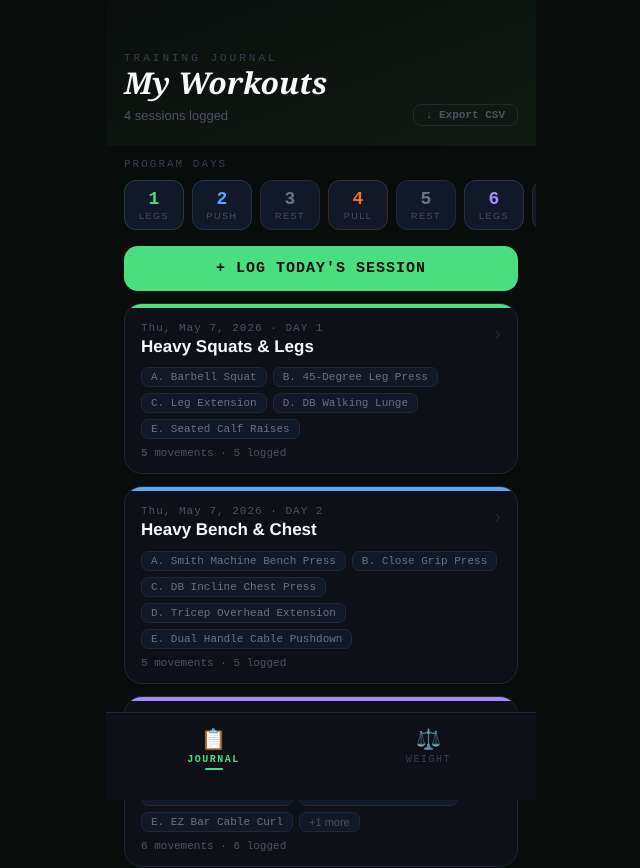
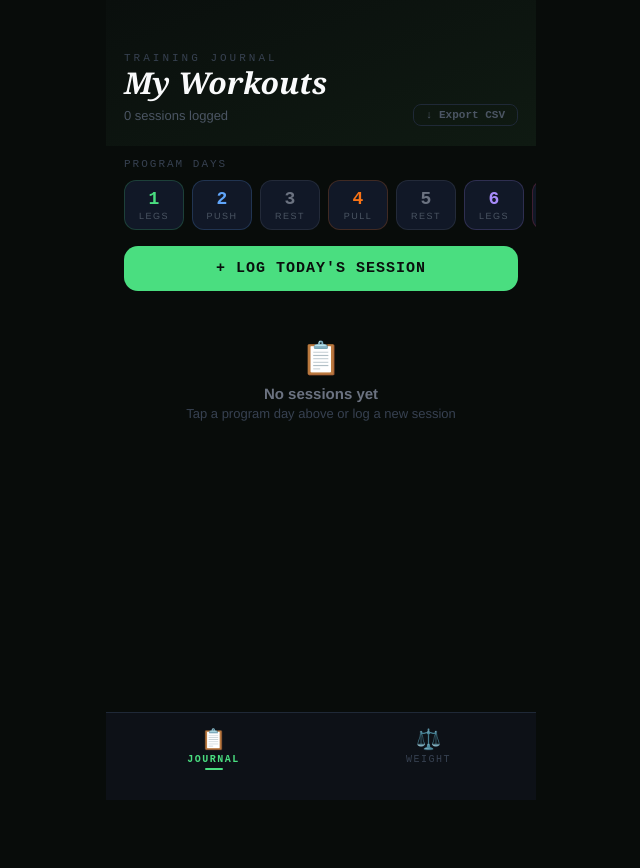
Before and after one commit to seankizy/bodybuilding-app, a React (Vite) app: page / in a window 1280 px wide. Shown: the top 868 px of the page, without its empty margins (319-959 px from the left). After the commit the page ends 800 px from the top, so only its background shows below. Built offline with nearby package versions, Linux system fonts and the light colour scheme.

Commit message:
Update App.jsx

```diff
--- a/src/App.jsx
+++ b/src/App.jsx
@@ -99,112 +99,9 @@ function newMovement(name = "") {
   return { id: Date.now() + Math.random(), name, sets: [{ w: "", r: "" }], note: "" };
 }
 
-// ── SEED DATA ────────────────────────────────────────────────────────────────
-const SEED_ENTRIES = [
-  {
-    id: 1000001,
-    date: "2026-05-07",
-    programDay: 1,
-    customTitle: "Heavy Squats & Legs",
-    note: "",
-    movements: [
-      { id: 1000101, name: "Barbell Squat", programRef: "A", setsTarget: 4, repsTarget: "8–12", rest: "2m 30s", note: "",
-        lastSets: null, lastDate: null,
-        sets: [{ w: "105", r: "12" }, { w: "110", r: "12" }, { w: "115", r: "12" }, { w: "115", r: "9" }] },
-      { id: 1000102, name: "45-Degree Leg Press", programRef: "B", setsTarget: 2, repsTarget: "6–10", rest: "2m", note: "",
-        lastSets: null, lastDate: null,
-        sets: [{ w: "440", r: "10" }, { w: "440", r: "9" }] },
-      { id: 1000103, name: "Leg Extension", programRef: "C", setsTarget: 3, repsTarget: "10–15", rest: "1m", note: "",
-        lastSets: null, lastDate: null,
-        sets: [{ w: "70", r: "9" }, { w: "70", r: "10" }, { w: "70", r: "10" }] },
-      { id: 1000104, name: "DB Walking Lunge", programRef: "D", setsTarget: 2, repsTarget: "10 each leg", rest: "1m", note: "",
-        lastSets: null, lastDate: null,
-        sets: [{ w: "70", r: "10" }, { w: "70", r: "7" }] },
-      { id: 1000105, name: "Seated Calf Raises", programRef: "E", setsTarget: 4, repsTarget: "10–15", rest: "1m", note: "",
-        lastSets: null, lastDate: null,
-        sets: [{ w: "150", r: "15" }, { w: "150", r: "15" }, { w: "150", r: "14" }, { w: "155", r: "14" }] },
-    ],
-  },
-  {
-    id: 1000002,
-    date: "2026-05-07",
-    programDay: 2,
-    customTitle: "Heavy Bench & Chest",
-    note: "",
-    movements: [
-      { id: 1000201, name: "Smith Machine Bench Press", programRef: "A", setsTarget: 4, repsTarget: "8–10", rest: "3m", note: "",
-        lastSets: null, lastDate: null,
-        sets: [{ w: "185", r: "10" }, { w: "185", r: "10" }, { w: "185", r: "12" }, { w: "190", r: "9" }] },
-      { id: 1000202, name: "Close Grip Press", programRef: "B", setsTarget: 3, repsTarget: "8–10", rest: "1m", note: "",
-        lastSets: null, lastDate: null,
-        sets: [{ w: "155", r: "8" }, { w: "155", r: "5" }, { w: "135", r: "8" }] },
-      { id: 1000203, name: "DB Incline Chest Press", programRef: "C", setsTarget: 3, repsTarget: "8–12", rest: "1m 30s", note: "",
-        lastSets: null, lastDate: null,
-        sets: [{ w: "60", r: "12" }, { w: "60", r: "9" }, { w: "60", r: "10" }] },
-      { id: 1000204, name: "Tricep Overhead Extension", programRef: "D", setsTarget: 3, repsTarget: "10–15", rest: "1m", note: "",
-        lastSets: null, lastDate: null,
-        sets: [{ w: "40", r: "12" }, { w: "40", r: "10" }, { w: "40", r: "10" }] },
-      { id: 1000205, name: "Dual Handle Cable Pushdown", programRef: "E", setsTarget: 3, repsTarget: "10–15", rest: "1m", note: "",
-        lastSets: null, lastDate: null,
-        sets: [{ w: "40", r: "10" }, { w: "40", r: "11" }, { w: "40", r: "10" }] },
-    ],
-  },
-  {
-    id: 1000004,
-    date: "2026-05-07",
-    programDay: 6,
-    customTitle: "Secondary Lower Body",
-    note: "",
-    movements: [
-      { id: 1000601, name: "Hack Squat", programRef: "A", setsTarget: 4, repsTarget: "8–10", rest: "2m 30s", note: "",
-        lastSets: null, lastDate: null,
-        sets: [{ w: "290", r: "10" }, { w: "290", r: "10" }, { w: "310", r: "11" }, { w: "310", r: "12" }] },
-      { id: 1000602, name: "DB Bulgarian Split Squat", programRef: "B", setsTarget: 2, repsTarget: "8–10", rest: "1m", note: "",
-        lastSets: null, lastDate: null,
-        sets: [{ w: "60", r: "9" }, { w: "60", r: "11" }] },
-      { id: 1000603, name: "Lat Bias Pulldown", programRef: "C", setsTarget: 3, repsTarget: "10–12", rest: "1m", note: "",
-        lastSets: null, lastDate: null,
-        sets: [{ w: "130", r: "12" }, { w: "135", r: "10" }, { w: "135", r: "10" }] },
-      { id: 1000604, name: "Lat Bias Cable Row", programRef: "D", setsTarget: 3, repsTarget: "10–12", rest: "1m", note: "",
-        lastSets: null, lastDate: null,
-        sets: [{ w: "130", r: "12" }, { w: "130", r: "11" }, { w: "130", r: "9" }] },
-      { id: 1000605, name: "EZ Bar Cable Curl", programRef: "E", setsTarget: 4, repsTarget: "10–12", rest: "1m", note: "",
-        lastSets: null, lastDate: null,
-        sets: [{ w: "35", r: "12" }, { w: "35", r: "10" }, { w: "35", r: "11" }, { w: "35", r: "6" }] },
-      { id: 1000606, name: "DB Hammer Curl", programRef: "F", setsTarget: 3, repsTarget: "10–12", rest: "1m", note: "",
-        lastSets: null, lastDate: null,
-        sets: [{ w: "22.5", r: "12" }, { w: "22.5", r: "12" }, { w: "22.8", r: "11" }] },
-    ],
-  },
-  {
-    id: 1000005,
-    date: "2026-05-07",
-    programDay: 7,
-    customTitle: "Overhead Press & Push",
-    note: "",
-    movements: [
-      { id: 1000701, name: "DB Shoulder Press", programRef: "A", setsTarget: 4, repsTarget: "5–8", rest: "2m", note: "",
-        lastSets: null, lastDate: null,
-        sets: [{ w: "60", r: "8" }, { w: "60", r: "8" }, { w: "60", r: "7" }, { w: "60", r: "7" }] },
-      { id: 1000702, name: "Single Arm Cable Lateral Raise", programRef: "B", setsTarget: 4, repsTarget: "10–15", rest: "1m", note: "",
-        lastSets: null, lastDate: null,
-        sets: [{ w: "7.5", r: "15" }, { w: "7.5", r: "15" }, { w: "7.5", r: "10" }, { w: "7.5", r: "9" }] },
-      { id: 1000703, name: "Incline Chest Press", programRef: "C", setsTarget: 3, repsTarget: "8–12", rest: "1m", note: "",
-        lastSets: null, lastDate: null,
-        sets: [{ w: "145", r: "10" }, { w: "145", r: "5" }, { w: "145", r: "6" }] },
-      { id: 1000704, name: "Reverse DB Rear Delt Fly", programRef: "D", setsTarget: 3, repsTarget: "12–15", rest: "1m", note: "",
-        lastSets: null, lastDate: null,
-        sets: [{ w: "12.5", r: "13" }, { w: "12.5", r: "15" }, { w: "15", r: "12" }] },
-      { id: 1000705, name: "Dip Machine", programRef: "E", setsTarget: 3, repsTarget: "10–12", rest: "1m", note: "Weight not logged",
-        lastSets: null, lastDate: null,
-        sets: [{ w: "", r: "8" }, { w: "", r: "7" }, { w: "", r: "5" }] },
-      { id: 1000706, name: "Tricep Pushdown EZ Bar", programRef: "F", setsTarget: 3, repsTarget: "12–15", rest: "1m", note: "Tempo: 1-0-1-0",
-        lastSets: null, lastDate: null,
-        sets: [{ w: "55", r: "10" }, { w: "55", r: "7" }, { w: "50", r: "8" }] },
-    ],
-  },
-];
-
+// ── SEED DATA (empty — real data lives in localStorage) ─────────────────────
+const SEED_ENTRIES = [];
+const SEED_WEIGHTS = [];
 // ── STORAGE (localStorage — persists across deployments) ──────────────────
 async function loadEntries() {
   try {
@@ -216,10 +113,7 @@ async function loadEntries() {
 async function saveEntries(entries) {
   try { localStorage.setItem("wj_entries", JSON.stringify(entries)); } catch {}
 }
-const SEED_WEIGHTS = [
-  { id: 2000001, date: "2026-05-21", weight: "195.0", unit: "lbs", note: "" },
-  { id: 2000002, date: "2026-05-22", weight: "193.6", unit: "lbs", note: "" },
-];
+
 async function loadWeights() {
   try {
     const raw = localStorage.getItem("wj_weights");
```
